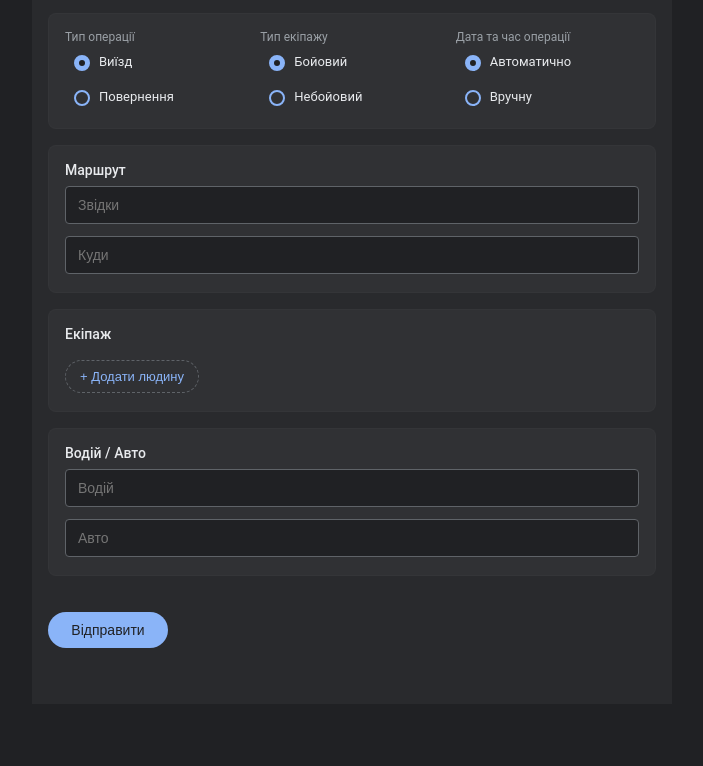
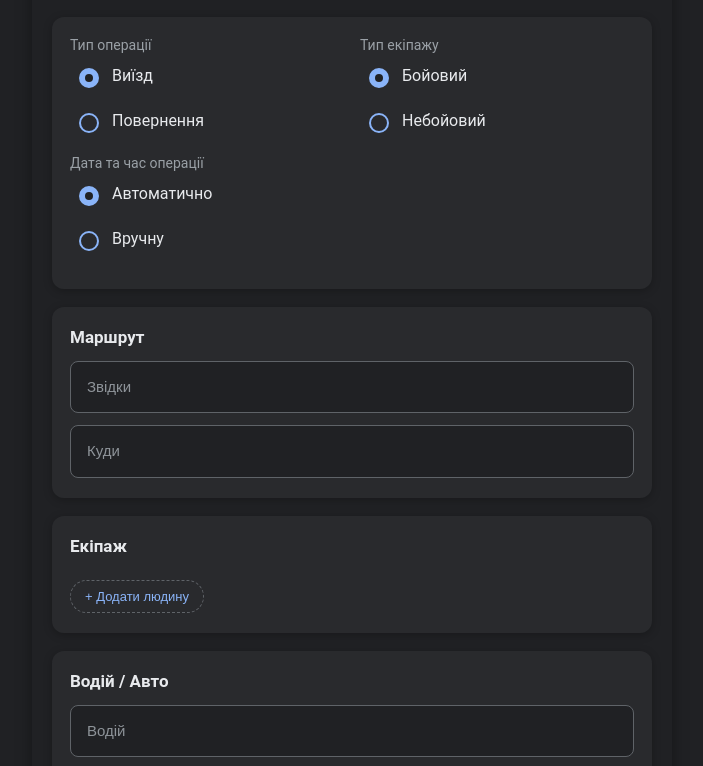
Before and after one commit to ValentynOst3/jazurnal-form, a plain HTML site: page index.html in a window 1280 px wide. Shown: the part 95-861 px from the top of the page, without its empty margins (288-991 px from the left). Drawn offline with Linux system fonts and the light colour scheme; no server answers.

```diff
--- a/index.html
+++ b/index.html
@@ -1,15 +1,15 @@
 <head>
   <base target="_top">
   <meta charset="UTF-8">
-  <meta name="viewport" content="width=device-width, initial-scale=1">
+  <meta name="viewport"
+        content="width=device-width, initial-scale=1, maximum-scale=1, viewport-fit=cover">
 
   <title>Журнал виїздів / повернень</title>
 
   <style>
-    *, *::before, *::after {
-      box-sizing: border-box;
-    }
-
+    /* ------------------------------
+       ГЛОБАЛЬНІ ЗМІННІ (ТЕМНА GOOGLE FORMS)
+    ------------------------------ */
     :root {
       --bg: #202124;
       --surface: #292a2d;
@@ -25,28 +25,44 @@
       --transition: 0.16s ease;
     }
 
-    body {
+    html, body {
+      width: 100%;
+      max-width: 100%;
+      overflow-x: hidden;
       margin: 0;
-      font-family: Roboto, system-ui, -apple-system, BlinkMacSystemFont, sans-serif;
+      padding: 0;
       background: var(--bg);
       color: var(--text);
+      font-family: Roboto, system-ui, -apple-system, BlinkMacSystemFont, sans-serif;
+      -webkit-font-smoothing: antialiased;
       scroll-behavior: smooth;
     }
 
-    /* Головний контейнер */
+    input, select, textarea {
+      font-size: 16px !important; /* блокує автозум */
+    }
+
+    *, *::before, *::after {
+      box-sizing: border-box;
+      -webkit-tap-highlight-color: transparent;
+    }
+
+    /* ------------------------------
+       КОНТЕЙНЕР — ЯК GOOGLE FORMS
+    ------------------------------ */
     .page-wrapper {
-      width: 100%;
-      padding: 16px 0 32px;
       display: flex;
       justify-content: center;
+      padding: 24px 12px;
     }
 
     .container {
       width: 100%;
       max-width: 640px;
-      background: var(--surface);
-      padding: 24px 16px 28px;
-      border-top: 4px solid var(--accent);
+      background: var(--bg);
+      border-radius: 12px;
+      padding: 24px 20px;
+      box-shadow: 0 4px 16px rgba(0,0,0,0.35);
     }
 
     h2 {
@@ -61,75 +77,112 @@
       margin-bottom: 20px;
     }
 
-    /* Блоки */
+    /* ------------------------------
+       БЛОКИ (CARDS)
+    ------------------------------ */
     .block {
-      background: var(--surface-soft);
-      border-radius: 8px;
-      padding: 16px 16px 18px;
-      margin-bottom: 16px;
-      border: 1px solid rgba(255, 255, 255, 0.02);
+      background: var(--surface);
+      padding: 20px 18px;
+      border-radius: 12px;
+      margin-bottom: 18px;
+      box-shadow: 0 2px 8px rgba(0,0,0,0.25);
     }
 
     .title {
-      font-size: 14px;
-      font-weight: 500;
-      margin-bottom: 8px;
+      font-size: 17px;
+      font-weight: 600;
+      margin-bottom: 14px;
+      color: var(--text);
     }
 
     .subtitle-inline {
-      font-size: 12px;
+      font-size: 14px;
       color: var(--text-muted);
-      margin-bottom: 4px;
+      margin-bottom: 6px;
     }
 
-    /* Верхній ряд */
+    /* ------------------------------
+       МОБІЛЬНА АДАПТАЦІЯ
+    ------------------------------ */
+    @media (max-width: 600px) {
+      .container {
+        padding: 20px 14px;
+      }
+
+      .block {
+        padding: 18px 14px;
+        border-radius: 10px;
+      }
+
+      .title {
+        font-size: 16px;
+        margin-bottom: 10px;
+      }
+    }
+
+    /* ------------------------------
+       ВЕРХНІЙ РЯД
+    ------------------------------ */
     .top-row {
       display: flex;
       flex-wrap: wrap;
-      gap: 12px;
+      gap: 16px;
+      margin-bottom: 12px;
     }
 
     .top-col {
-      flex: 1 1 180px;
-      min-width: 180px;
+      flex: 1 1 200px;
+      min-width: 200px;
     }
 
     @media (max-width: 600px) {
       .top-row {
         flex-direction: column;
+        gap: 14px;
       }
       .top-col {
         min-width: 100%;
       }
     }
 
-    /* Радіо */
+    /* ------------------------------
+       РАДІОКНОПКИ — GOOGLE FORMS STYLE
+    ------------------------------ */
     .radio-group {
       display: flex;
-      flex-wrap: wrap;
-      gap: 8px 12px;
+      flex-direction: column;
+      gap: 10px;
     }
 
     .radio-option {
-      display: inline-flex;
+      display: flex;
       align-items: center;
-      gap: 6px;
+      gap: 10px;
+      padding: 6px 4px;
+      border-radius: 6px;
       cursor: pointer;
-      font-size: 13px;
-      padding: 4px 4px;
-      border-radius: 999px;
-      transition: background var(--transition);
+      font-size: 16px;
+      line-height: 1.3;
+      user-select: none;
+      color: var(--text);
+    }
+
+    .radio-option:hover {
+      background: rgba(138,180,248,0.08);
     }
 
     .radio-option input[type="radio"] {
       appearance: none;
-      width: 16px;
-      height: 16px;
+      width: 20px;
+      height: 20px;
+      min-width: 20px;
+      min-height: 20px;
       border-radius: 50%;
       border: 2px solid var(--accent);
       background: transparent;
       position: relative;
       cursor: pointer;
+      flex-shrink: 0;
     }
 
     .radio-option input[type="radio"]:checked {
@@ -140,27 +193,27 @@
     .radio-option input[type="radio"]:checked::after {
       content: "";
       position: absolute;
-      inset: 3px;
+      inset: 4px;
       border-radius: 50%;
-      background: #202124;
+      background: var(--bg);
     }
 
-    .radio-option:hover {
-      background: rgba(138,180,248,0.08);
-    }
-
-    /* Поля */
+    /* ------------------------------
+       ПОЛЯ ВВОДУ — GOOGLE FORMS STYLE
+    ------------------------------ */
     .text-input,
     input[type="date"],
     input[type="time"],
     select.text-input {
       width: 100%;
-      padding: 10px 12px;
-      border-radius: 4px;
+      padding: 14px 16px;
+      min-height: 48px;
+      border-radius: 8px;
       border: 1px solid var(--border);
       background: var(--input-bg);
       color: var(--text);
-      font-size: 14px;
+      font-size: 16px;
+      line-height: 1.4;
       transition: border-color var(--transition), box-shadow var(--transition);
     }
 
@@ -169,16 +222,19 @@
     input[type="time"]:focus,
     select.text-input:focus {
       border-color: var(--accent);
-      box-shadow: 0 0 0 1px var(--accent-soft);
+      box-shadow: 0 0 0 2px var(--accent-soft);
+      outline: none;
     }
 
-    /* Поле з помилкою */
-    .error-field {
-      border-color: var(--error) !important;
-      box-shadow: 0 0 0 1px rgba(242,139,130,0.5) !important;
+    .text-input::placeholder {
+      color: var(--text-muted);
+      opacity: 0.9;
+      font-size: 15px;
     }
 
-    /* Екіпаж */
+    /* ------------------------------
+       ЕКІПАЖ
+    ------------------------------ */
     .crew-row {
       display: flex;
       gap: 8px;
@@ -219,21 +275,25 @@
       border-color: var(--accent);
     }
 
-    /* Autocomplete */
+    /* ------------------------------
+       AUTOCOMPLETE — МОБІЛЬНИЙ
+    ------------------------------ */
     #globalSuggestBox {
-      position: fixed;
+      position: absolute;
       top: 0;
       left: 0;
-      width: 260px;
-      background: #303134;
-      border-radius: 4px;
-      box-shadow: 0 8px 24px rgba(0,0,0,0.9);
-      max-height: 260px;
+      width: 100%;
+      max-width: 360px;
+      background: var(--surface-soft);
+      border-radius: 6px;
+      box-shadow: 0 6px 18px rgba(0,0,0,0.7);
+      max-height: 240px;
       overflow-y: auto;
       display: none;
       opacity: 0;
-      transition: opacity var(--transition);
-      z-index: 999999;
+      transition: opacity 0.15s ease;
+      z-index: 9999;
+      transform: translateY(4px);
     }
 
     #globalSuggestBox.visible {
@@ -242,45 +302,67 @@
     }
 
     #globalSuggestBox div {
-      padding: 8px 12px;
+      padding: 12px 14px;
       cursor: pointer;
-      font-size: 14px;
+      font-size: 16px;
+      line-height: 1.3;
+      color: var(--text);
     }
 
     #globalSuggestBox div:hover {
       background: rgba(138,180,248,0.15);
     }
 
-    /* Кнопка */
+    /* ------------------------------
+       КНОПКА — GOOGLE FORMS
+    ------------------------------ */
     #submitBtn {
-      margin-top: 20px;
-      padding: 10px 20px;
-      border-radius: 999px;
+      width: 100%;
+      margin-top: 24px;
+      padding: 16px;
+      border-radius: 8px;
       border: none;
       cursor: pointer;
-      font-size: 14px;
+      font-size: 17px;
+      font-weight: 600;
       background: var(--accent);
-      color: #202124;
-      font-weight: 500;
-      min-width: 120px;
-      transition: background var(--transition), transform var(--transition);
+      color: var(--bg);
+      transition: background 0.15s ease, transform 0.1s ease, box-shadow 0.15s ease;
+      box-shadow: 0 2px 6px rgba(0,0,0,0.25);
     }
 
     #submitBtn:hover:not(:disabled) {
       background: #a5c4fb;
-      transform: translateY(-1px);
+    }
+
+    #submitBtn:active:not(:disabled) {
+      transform: scale(0.97);
     }
 
     #submitBtn:disabled {
-      opacity: 0.6;
+      opacity: 0.55;
       cursor: default;
+      transform: none;
     }
 
+    /* ------------------------------
+       СТАТУСИ
+    ------------------------------ */
     #status {
-      margin-top: 10px;
-      color: var(--text-muted);
-      font-size: 12px;
-      min-height: 18px;
+      margin-top: 14px;
+      font-size: 15px;
+      font-weight: 500;
+      min-height: 20px;
+      transition: opacity 0.2s ease;
+      opacity: 1;
+    }
+
+    #status.success {
+      color: #81c995;
+    }
+
+    #status.error {
+      color: #f28b82;
     }
 
     .hidden {
@@ -801,7 +883,6 @@ function fillFromPositions(list) {
   });
 
   // 🔥 ДОДАЄМО АВТОЛОГІКУ
-  // Якщо лише одна позиція — одразу застосувати її і підвантажити екіпаж
   if (list.length === 1) {
     select.value = list[0];
     applyFromPosition();
@@ -990,8 +1071,7 @@ window.addEventListener("resize", () => {
     positionSuggestBox();
   }
 });
-</script>
-<script>
+
 /* ---------------------------------------------------------
    16. ВАЛІДАЦІЯ (оновлена, з підсвічуванням)
 --------------------------------------------------------- */
@@ -1083,8 +1163,7 @@ function showValidationErrors(errors) {
   status.style.color = "#f28b82";
   status.textContent = first.message;
 }
-</script>
-<script>
+
 /* ---------------------------------------------------------
    18. SUBMIT FORM (фінальна версія)
 --------------------------------------------------------- */
```
